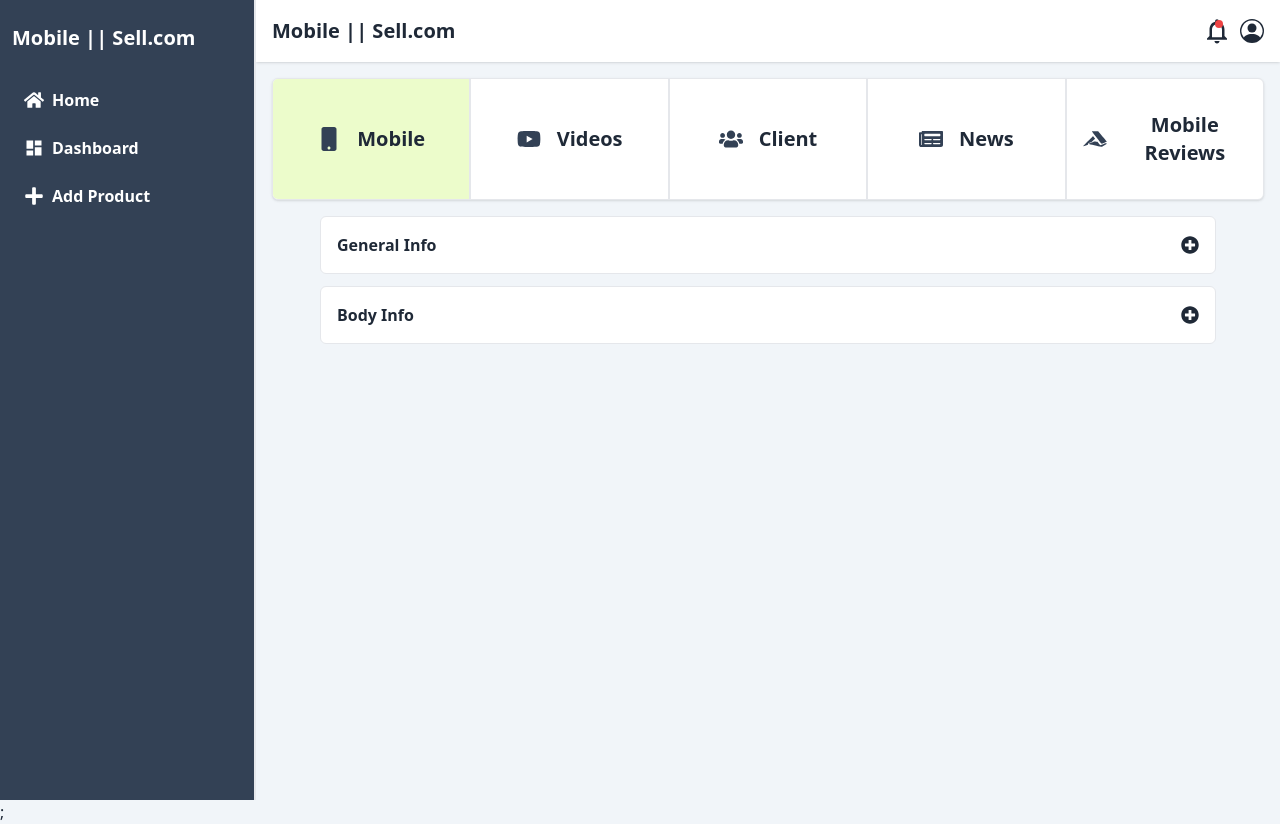
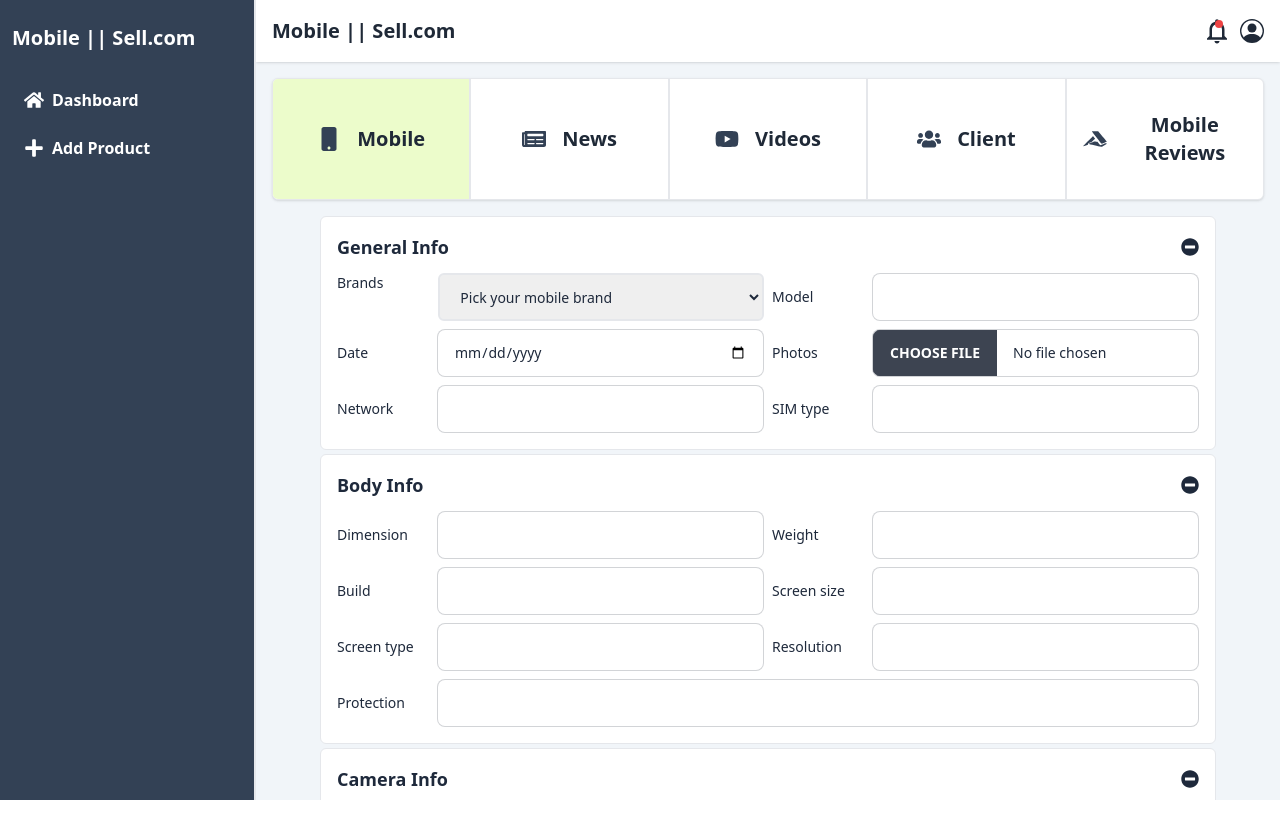
Before and after one commit to imranwebdeveloper/mobile-bazar, a Next.js app: page /dashboard/add-product in a window 1280 px wide. After the commit the page ends 800 px from the top, so only its background shows below. Built offline with nearby package versions, Linux system fonts and the light colour scheme.

Commit message:
Mobile Form Design Colmplete

```diff
--- /dev/null
+++ b/components/Admin/From/ArrayInput.js
@@ -0,0 +1,28 @@
+import React, { useState } from "react";
+import Input from "./Input";
+// import { useDispatch } from "react-redux";
+// import {
+//   arrInputHandler,
+//   arrRemoveHandler,
+// } from "../../../slice/addProductSlice";
+
+const ArrayInput = ({ label, name }) => {
+  //   const [value, setValue] = useState("");
+  //   const dispatch = useDispatch();
+
+  return (
+    <div className="flex justify-between gap-2 my-2">
+      <Input label={label} name={name} />
+      <div className="flex justify-between items-center gap-2 text-sm font-bold">
+        <button className=" bg-green-600 text-white rounded px-6 py-2 ">
+          Add
+        </button>
+        <button className=" bg-red-600 text-white rounded px-6 py-2 ">
+          Remove
+        </button>
+      </div>
+    </div>
+  );
+};
+
+export default ArrayInput;
--- a/components/Admin/From/Input.js
+++ b/components/Admin/From/Input.js
@@ -1,23 +1,11 @@
-import React, { useEffect, useState } from "react";
-// import { useDispatch } from "react-redux";
-// import { inputHandler } from "../../../slice/addProductSlice";
-
-const Input = ({ label, name, type, spanFull }) => {
-  const [inputValue, setInputValue] = useState("");
-  // const dispatch = useDispatch();
-  // useEffect(() => {
-  //   dispatch(inputHandler({ key: name, value: inputValue }));
-  // }, [dispatch, name, inputValue]);
-
+const Input = ({ label, name, type }) => {
   return (
-    <div className={`flex justify-between items-center`}>
-      <label className="min-w-[100px] ">{label}</label>
+    <div className={`flex justify-between w-full items-center`}>
+      <label className="min-w-[100px] text-sm ">{label}</label>
       <input
-        // onChange={(e) => setInputValue(e.target.value)}
         name={name}
         type={type ? type : "text"}
         className=" input input-bordered input-md w-full "
-        value={inputValue}
       />
     </div>
   );
--- a/components/Admin/From/Select.js
+++ b/components/Admin/From/Select.js
@@ -4,7 +4,10 @@
   return (
     <div className="flex">
       <label className="w-[140px]">Brands</label>
-      <select className="select-md w-full text-inherit border-2 rounded-md">
+      <select
+        className="select-md w-full text-inherit border-2 rounded-md"
+        defaultChecked="Hello"
+      >
         <option disabled selected>
           Pick your mobile brand
         </option>
--- /dev/null
+++ b/components/Admin/From/VariantInput.js
@@ -0,0 +1,60 @@
+import React, { useState } from "react";
+import { useDispatch } from "react-redux";
+
+const VariantInput = () => {
+  // const [rom, setRom] = useState("");
+  // const [ram, setRam] = useState("");
+  // const [price, setPrice] = useState("");
+  // const dispatch = useDispatch();
+
+  // const addHandler = () => {
+  //   const value = { rom, ram, price };
+  //   dispatch(arrInputHandler({ key: "variant", value }));
+  //   setRom("");
+  //   setRam("");
+  //   setPrice("");
+  // };
+
+  return (
+    <div className="flex justify-between items-center gap-2 my-2">
+      <label className="min-w-[90px] text-sm ">Variant</label>
+
+      <div className="flex items-center gap-2">
+        <input
+          name="rom"
+          type="text"
+          className=" input input-bordered input-md w-full "
+          placeholder="ROM"
+          // value={rom}
+          // onChange={(e) => setRom(e.target.value)}
+        />
+        <input
+          name="ram"
+          type="text"
+          className="input input-bordered input-md w-full "
+          placeholder="RAM"
+          // value={ram}
+          // onChange={(e) => setRam(e.target.value)}
+        />
+        <input
+          name="price"
+          type="text"
+          className=" input input-bordered input-md w-full "
+          placeholder="Price"
+          // value={price}
+          // onChange={(e) => setPrice(e.target.value)}
+        />
+      </div>
+      <div className="flex justify-between items-center gap-2 text-sm font-bold">
+        <button className=" bg-green-600 text-white rounded px-6 py-2 ">
+          Add
+        </button>
+        <button className=" bg-red-600 text-white rounded px-6 py-2 ">
+          Remove
+        </button>
+      </div>
+    </div>
+  );
+};
+
+export default VariantInput;
--- a/components/Admin/MobileForm.js
+++ b/components/Admin/MobileForm.js
@@ -1,16 +1,18 @@
 import React from "react";
 import Accordion from "../Common/Accordion";
+import ArrayInput from "./From/ArrayInput";
 import Input from "./From/Input";
 import InputFile from "./From/InputFile";
 import Select from "./From/Select";
+import VariantInput from "./From/VariantInput";
 
 const MobileForm = () => {
   return (
     <section className="  max-w-4xl mx-auto">
-      {/* Common information  */}
+      {/* Input Common information  */}
 
       <Accordion heading="General Info">
-        <div className="grid grid-cols-2 text-sm text-slate-800 gap-2 mt-3">
+        <div className="grid grid-cols-2  gap-2 mt-3">
           <Select name="brands" />
           <Input label="Model" name="model" />
           <Input label="Date" type="date" name="releasedData" />
@@ -20,27 +22,84 @@
         </div>
       </Accordion>
 
-      {/* Body Information  */}
+      {/* Input Body Information  */}
 
       <Accordion heading="Body Info">
-        <div className="grid grid-cols-2 text-sm text-slate-800 gap-2 mt-3">
+        <div className="grid grid-cols-2  gap-2 mt-3 mb-2">
           <Input label="Dimension" name="dimension" />
           <Input label="Weight" name="weight" />
           <Input label="Build" name="build" />
           <Input label="Screen size" name="screenSize" />
           <Input label="Screen type" name="screenType" />
           <Input label="Resolution" name="resolution" />
-          <Input label="Protection" name="protection" />
+        </div>
+        <Input label="Protection" name="protection" />
+      </Accordion>
+
+      {/* Input Camera Information */}
+
+      <Accordion heading="Camera Info">
+        <ArrayInput label="Main" name="main" />
+        <Input label="Features" name="mainFeatures" />
+        <ArrayInput label="Front " name="front" />
+        <Input label="Features" name="frontFeatures" />
+      </Accordion>
+
+      {/* Input Basic Information  */}
+
+      <Accordion heading="Basic Info">
+        <div className="mt-2"></div>
+
+        <VariantInput name="variant" />
+        <div className="grid grid-cols-2  gap-2 mt-3 mb-2">
+          <Input label="ROM Options" name="romOption" />
+          <Input label="RAM Options" name="ramOption" />
+          <Input label="SD Card" name="sdCard" />
+          <Input label="OS" name="OS" />
+          <Input label="Fingerprint" name="fingerprint" />
+          <Input label="Processor" name="processor" />
+          <Input label="CPU" name="CPU" />
+          <Input label="GPU" name="GPU" />
+          <Input label="Battery" name="battery" />
+          <Input label="PORT" name="PORT" />
+          <Input label="Audio Jack" name="audioJack" />
+          <Input label="Sound" name="sound" />
+        </div>
+        <ArrayInput label="Charging" name="charging" />
+        <Input label="Color Variant " name="colorVariant" />
+      </Accordion>
+
+      {/* Input Connectivity  */}
+
+      <Accordion heading="Connectivity">
+        <div className="grid grid-cols-2  gap-2 mt-3 mb-2">
+          <Input label="Wi-Fi" name="wifi" />
+          <Input label="Bluetooth" name="bluetooth" />
+          <Input label="GPS" name="GPS" />
+          <Input label="OTG" name="OTG" />
+          <Input label="FM" name="FM" />
+          <Input label="NFC" name="NFC" />
         </div>
       </Accordion>
 
-      {/* <Basic /> */}
-      {/* <Connectivity /> */}
+      {/* Input Features  */}
+
+      <Accordion heading="Features">
+        <div className="mt-2"></div>
+
+        <Input label="Sensor" name="sensor" />
+        <ArrayInput label="Others" name="others" />
+      </Accordion>
+
+      {/* Input Others  */}
+
+      <Accordion heading="Others">
+        <div className="mt-2"></div>
+        <Input label="Color" name="color" />
+        <ArrayInput label="In The Box" name="inTheBox" />
+      </Accordion>
+
       {/* <InTheBox /> */}
-
-      {/* <Camera /> */}
-      {/* <Features /> */}
-      {/* <Others /> */}
     </section>
   );
 };
--- a/components/Admin/Navigation.js
+++ b/components/Admin/Navigation.js
@@ -5,21 +5,14 @@
 const Navigation = () => {
   return (
     <>
-      <li className="hover:bg-slate-800 rounded-lg">
-        <Link href="/" className="flex gap-2 items-center p-3 font-semibold ">
-          <span className="text-xl">
-            <FaHome />
-          </span>
-          <span>Home</span>
-        </Link>
-      </li>
+      <li className="hover:bg-slate-800 rounded-lg"></li>
       <li className="hover:bg-slate-800 rounded-lg">
         <Link
           href="/dashboard"
           className="flex gap-2 items-center p-3 font-semibold "
         >
           <span className="text-xl">
-            <RiDashboardFill />
+            <FaHome />
           </span>
           <span>Dashboard</span>
         </Link>
--- a/components/Admin/Tab.js
+++ b/components/Admin/Tab.js
@@ -9,9 +9,9 @@
 
 const TabName = [
   { id: 1, name: "Mobile", icon: <FaMobile /> },
+  { id: 4, name: "News", icon: <FaNewspaper /> },
   { id: 2, name: "Videos", icon: <FaYoutube /> },
   { id: 3, name: "Client", icon: <FaUsers /> },
-  { id: 4, name: "News", icon: <FaNewspaper /> },
   { id: 5, name: "Mobile Reviews", icon: <FaAccusoft /> },
 ];
 
--- a/components/Common/Accordion.js
+++ b/components/Common/Accordion.js
@@ -2,14 +2,14 @@
 import { FaPlusCircle, FaMinusCircle } from "react-icons/fa";
 
 const Accordion = ({ heading, children }) => {
-  const [toggle, setToggle] = useState(false);
+  const [toggle, setToggle] = useState(true);
   return (
-    <div className="bg-white p-4 border rounded-md mb-3">
+    <div className="bg-white p-4 border rounded-md mb-1 text-sm text-slate-800">
       <div
         className="col-span-2 flex justify-between items-center cursor-pointer "
         onClick={() => setToggle(!toggle)}
       >
-        <h1 className="font-bold"> {heading} </h1>
+        <h1 className="font-bold text-lg"> {heading} </h1>
         <span className="text-lg ">
           {toggle ? <FaMinusCircle /> : <FaPlusCircle />}
         </span>
--- a/components/Header/Header.js
+++ b/components/Header/Header.js
@@ -13,7 +13,7 @@
       <div className="drawer-content flex flex-col">
         {/* <!-- Navbar --> */}
         <header className=" border-b md:px-4  my-bg-primary shadow ">
-          <div className="justify-between navbar container mx-auto ">
+          <div className="justify-between gap-4 navbar container mx-auto ">
             <div className="flex-none lg:hidden">
               <label
                 htmlFor="my-drawer-3"
@@ -34,11 +34,11 @@
                 </svg>
               </label>
             </div>
-            <div className=" px-2 mx-2 md:m-0 md:text-2xl text-lg font-bold">
+            <div className=" px-2  mx-2 md:m-0 md:text-2xl text-lg font-bold flex-1  md:max-w-[300px] ">
               <Link href="/"> Mobile Sell.com</Link>
             </div>
             <Search />
-            <div className="flex-none hidden lg:block">
+            <div className=" hidden lg:flex flex-1  max-w-[300px]  justify-end ">
               <ul className="menu menu-horizontal">
                 {/* <!-- Navbar menu content here --> */}
                 <Link href="/login" className="btn btn-outline btn-sm">
@@ -54,7 +54,7 @@
         </div>
 
         {/* <!-- Page content here --> */}
-        <main className="container mx-auto">{children}</main>
+        <div className="container mx-auto">{children}</div>
       </div>
       <div className="drawer-side">
         <label htmlFor="my-drawer-3" className="drawer-overlay"></label>
--- a/components/Header/Search.js
+++ b/components/Header/Search.js
@@ -2,7 +2,7 @@
 
 const Search = () => {
   return (
-    <div className="w-2/4 md:flex items-center bg-slate-100 px-4 py-2 rounded-3xl  gap-4 hidden ">
+    <div className="flex-1 md:flex items-center bg-slate-100 px-4 py-2 rounded-3xl  gap-4 hidden ">
       <input
         type="text"
         className="focus:outline-none bg-transparent flex-1   "
--- a/components/Wrapper/Main.js
+++ b/components/Wrapper/Main.js
@@ -5,7 +5,7 @@
 const Main = ({ children }) => {
   return (
     <Header>
-      <main className="container px-2 md:px-8  ">{children}</main>
+      <main className="container px-2  lg:px-8 ">{children}</main>
     </Header>
   );
 };
--- a/pages/_app.js
+++ b/pages/_app.js
@@ -5,7 +5,7 @@
 function MyApp({ Component, pageProps }) {
   return (
     <Provider store={store}>
-      <Component {...pageProps} />;
+      <Component {...pageProps} />
     </Provider>
   );
 }
```
